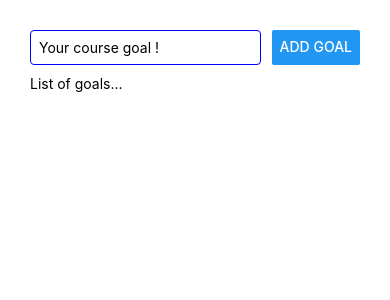
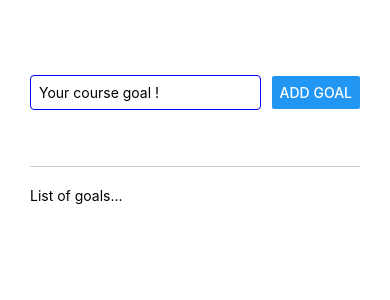
Before and after one commit to mycvlnn/React-Native-Udemy, a React Native app: screen / in a window 390 px wide. Shown: the top 300 px of the page. Built offline with nearby package versions, Linux system fonts and the light colour scheme.

Commit message:
improve layout

```diff
--- a/App.js
+++ b/App.js
@@ -18,11 +18,18 @@ export default function App() {
 const styles = StyleSheet.create({
   appContainer: {
     margin: 30,
+    flex: 1,
   },
   inputContainer: {
     display: "flex",
     justifyContent: "space-between",
     flexDirection: "row",
+    alignItems: "center",
+    borderBottomColor: "#ccc",
+    borderBottomWidth: 1,
+    marginBottom: 10,
+    paddingBottom: 10,
+    flex: 1,
   },
   inputText: {
     width: "70%",
@@ -34,5 +41,6 @@ const styles = StyleSheet.create({
   },
   listGoals: {
     marginTop: 10,
+    flex: 5,
   },
 });
```
